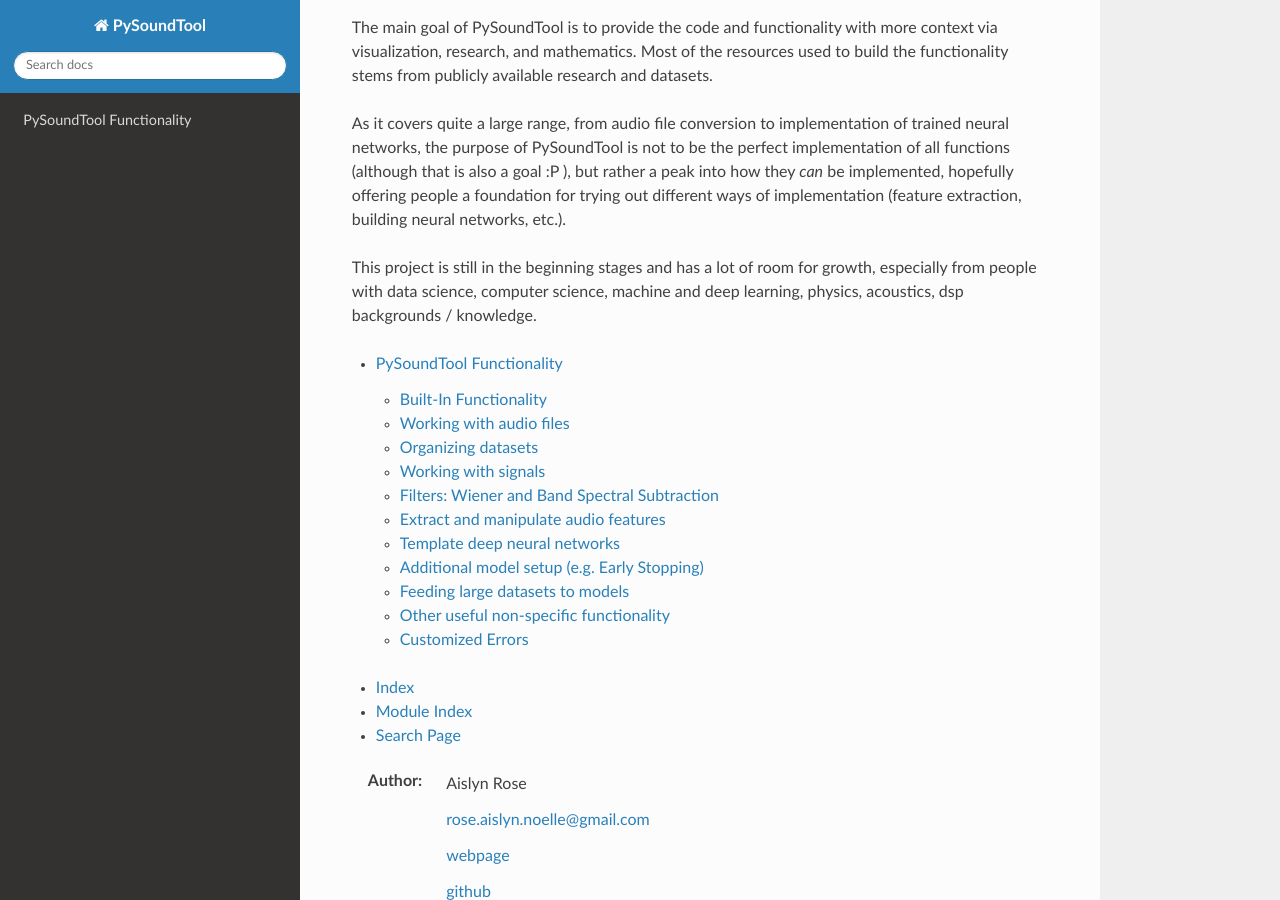
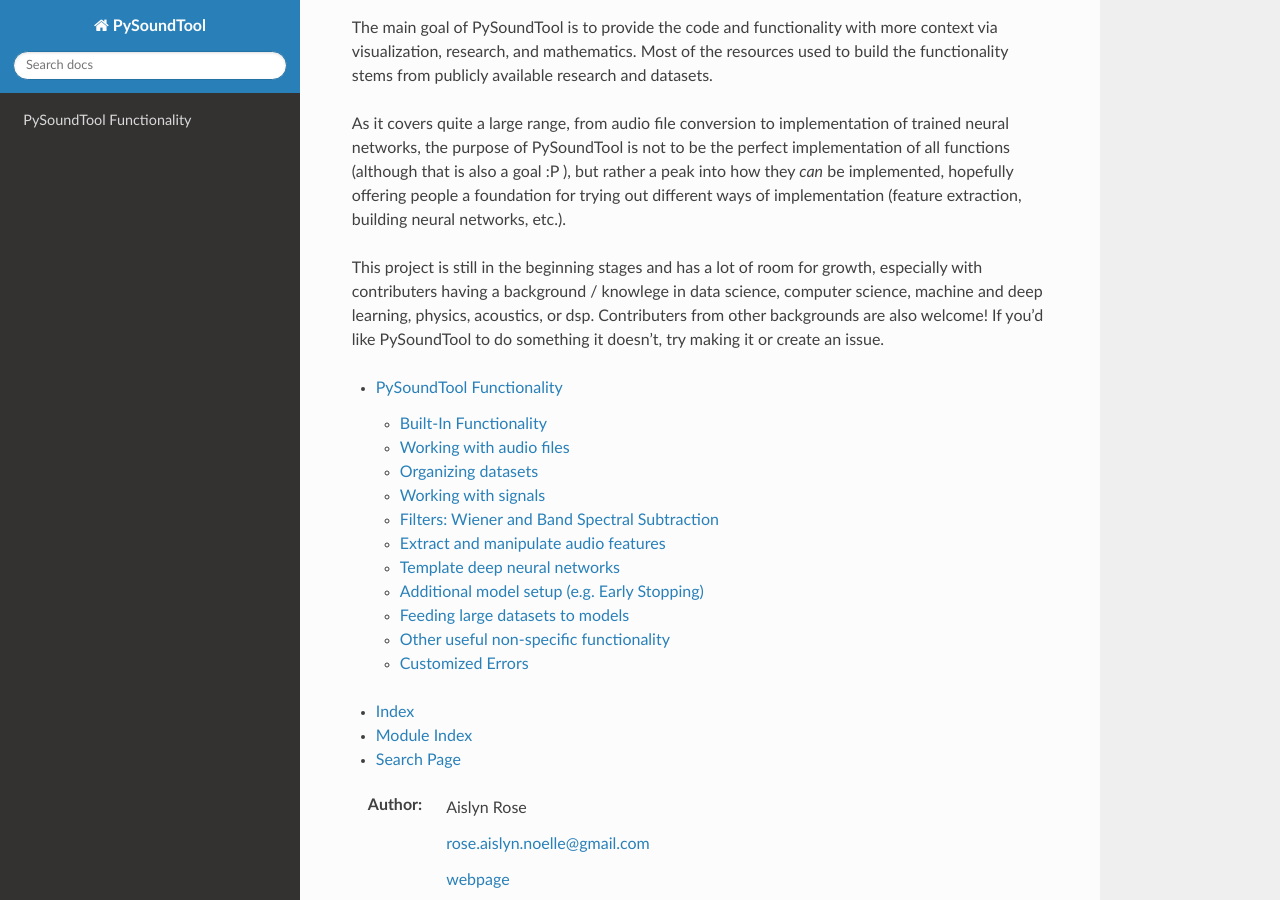
Before and after one commit to a-n-rose/Python-Sound-Tool, a Sphinx documentation site: the page built from docs/source/index.rst, in a window 1280 px wide and 900 px high, scrolled down 432 px. Built offline with Sphinx 7.4.7 and the Read the Docs theme 2.0.0, drawn with Linux system fonts in a browser that asks for light colours; formulas are drawn with MathJax 3.

Commit message:
reworded contribution invite

```diff
--- a/docs/source/index.rst
+++ b/docs/source/index.rst
@@ -21,7 +21,7 @@
 
 As it covers quite a large range, from audio file conversion to implementation of trained neural networks, the purpose of PySoundTool is not to be the perfect implementation of all functions (although that is also a goal :P ), but rather a peak into how they *can* be implemented, hopefully offering people a foundation for trying out different ways of implementation (feature extraction, building neural networks, etc.).
 
-This project is still in the beginning stages and has a lot of room for growth, especially from people with data science, computer science, machine and deep learning, physics, acoustics, dsp backgrounds / knowledge.
+This project is still in the beginning stages and has a lot of room for growth, especially with contributers having a background / knowlege in data science, computer science, machine and deep learning, physics, acoustics, or dsp. Contributers from other backgrounds are also welcome! If you'd like PySoundTool to do something it doesn't, try making it or create an issue.
 
 .. _package: https://github.com/a-n-rose/Python-Sound-Tool/tree/reorganize_pysoundtool
 
```
